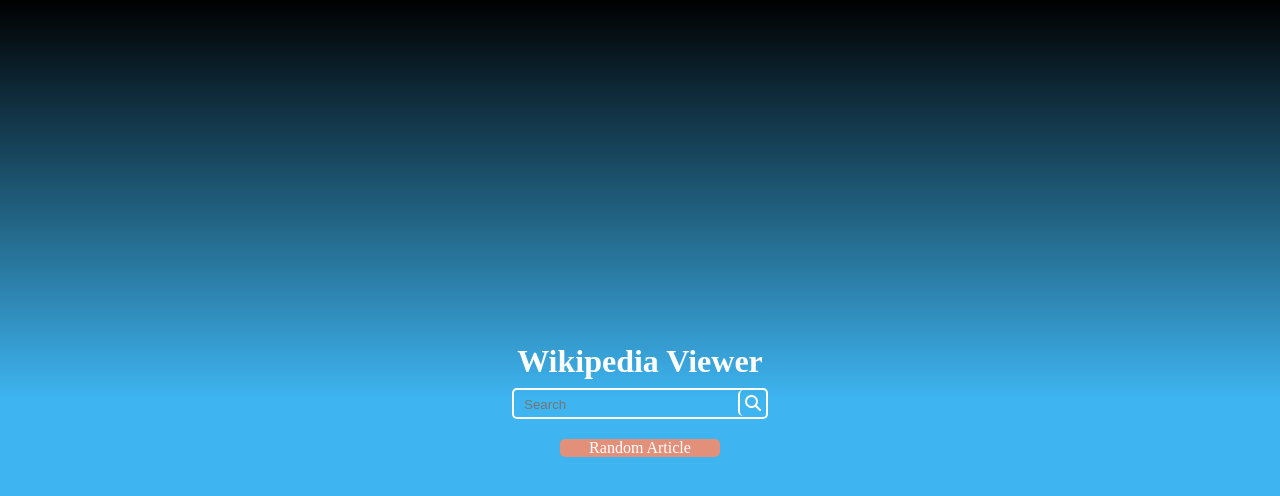
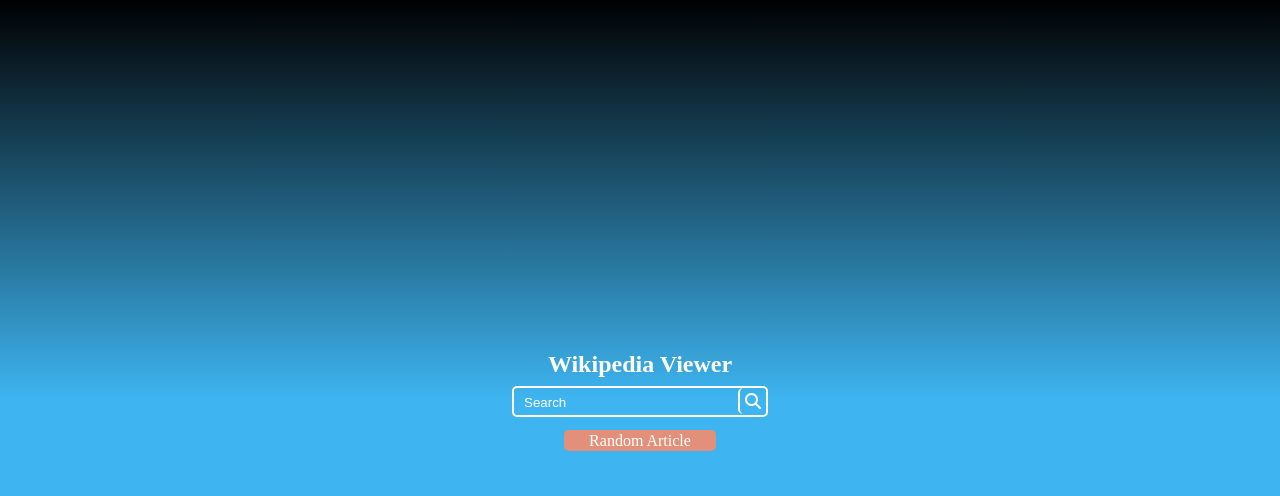
Before and after one commit to robdll/wikipediaViewer, a plain HTML site: page index.html in a window 1280 px wide. Drawn offline with nearby package versions, Linux system fonts and the light colour scheme.

Commit message:
edit template and input placeholder style

```diff
--- a/css/style.css
+++ b/css/style.css
@@ -27,6 +27,10 @@ main {
     justify-content: center;
 }
 
+.search-grid {
+    text-align: center;
+}
+
 h1 {
     text-align: center;
     color: white;
@@ -36,7 +40,7 @@ h1 {
 .form {
     display: flex;
     justify-content: center;
-    margin-top: 8px;
+    margin: 8px auto 15px auto;
 }
 
 .form div {
@@ -47,12 +51,11 @@ h1 {
 .random-btn {
     background: #e2907a;
     color: white;
-    margin-left: auto;
-    margin-right: auto;
     border-radius: 5px;
     margin-top: 20px;
     min-width: 160px;
     text-align: center;
+    padding: 2px 25px;
 }
 
 
@@ -80,3 +83,18 @@ input {
 input:focus {
     outline-width: 0;
 }
+
+input::-moz-placeholder {
+    color: white !important;
+}
+
+input::-webkit-input-placeholder{
+    color:white !important;
+}
+input::-moz-placeholder {
+    color: white !important;
+}
+
+input:-ms-input-placeholder {
+    color: white !important;
+}
--- a/index.html
+++ b/index.html
@@ -11,6 +11,7 @@
 
 <body class="gradient">
     <main>
+        <article class="search-grid">
             <h1> Wikipedia Viewer </h1>
             <div class="form">
                 <div>
@@ -19,6 +20,8 @@
                 </div>
             </div>
             <a class="random-btn" href="https://en.wikipedia.org/wiki/Special:Random" target="_blank">Random Article</a>
+        </article>
+
     </main>
 
 </body>
```
Lines whose indentation alone changed are shown as unchanged.
